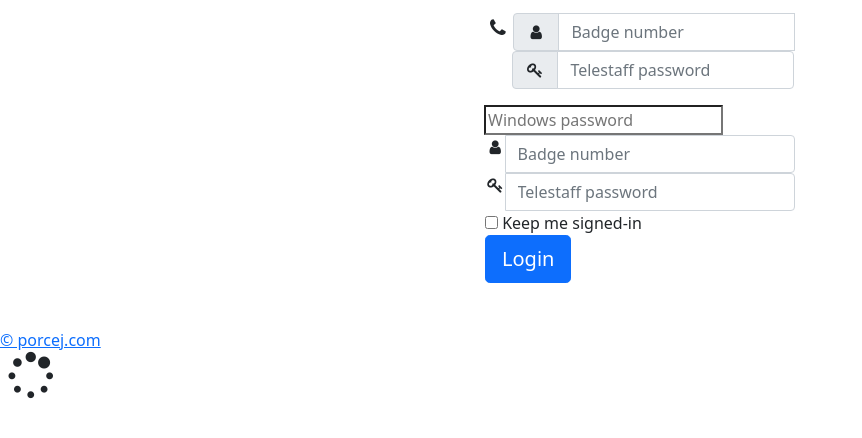
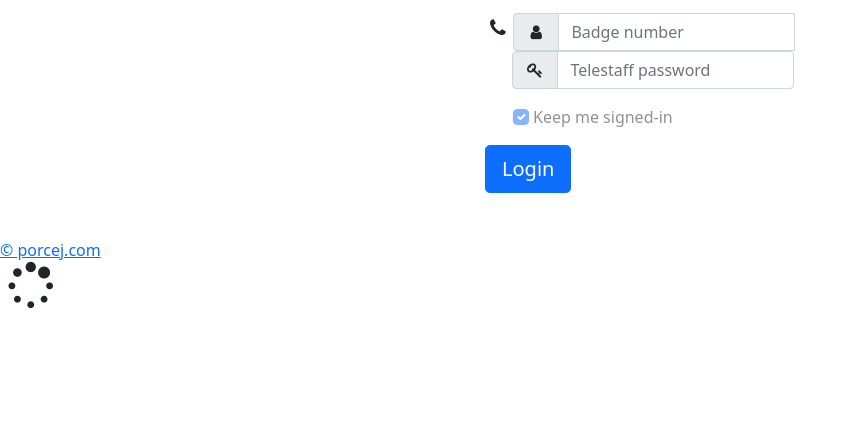
Before and after one commit to porcej/webstaff.xyz, a plain HTML site: page index.html in a window 1280 px wide. Shown: the part 298-736 px from the top of the page, without its empty margins (0-862 px from the left). Drawn offline with nearby package versions, Linux system fonts and the light colour scheme.

```diff
--- a/index.html
+++ b/index.html
@@ -104,31 +104,16 @@
     </div>
   </fieldset>
 
+ <!-- Save -->
+  <fieldset class="row mb-3">
+    <legend class="col-form-label col-sm-1 pt-0 align-middle col-form-label-lg"> </legend>
+    <div class="col-sm-11">
+      <input class="form-check-input" type="checkbox" value="remember-me" id="rememberMe" tabindex="5" name="rememberMe" checked Disabled>
+      <label class="form-check-label" for="rememberMe">  Keep me signed-in </label>
+    </div>
+  </fieldset>
 
-
-
-
-
-<div class="input-group">
-<span class="input-group-addon"></span>
-<label class="sr-only" for="dpass">Windows password</label>
-<input type="password" data-lpignore="true"  id="dpass" name="dpass" tabindex="2" placeholder="Windows password" required>
-</div>
-<div class="input-group">
-<span class="input-group-addon"> <i class="fa fa-user fa-fw ltblue" aria-hidden="true"></i></span>
-<label class="sr-only" for="username">Badge number</label>
-<input type="text" data-lpignore="true" class="form-control" id="username" name="username" tabindex="3" placeholder="Badge number" required>
-</div>
-<div class="input-group">
-<span class="input-group-addon"> <i class="fa fa-key fa-fw ltblue" aria-hidden="true"></i></span>
-<label class="sr-only" for="password">Telestaff password</label>
-<input type="password" data-lpignore="true" class="form-control" id="password" name="password" tabindex="4" placeholder="Telestaff password" required>
-</div>
-
-<div class="checkbox">
-<label><input type="checkbox" value="remember-me" id="rememberMe" tabindex="5" name="rememberMe"> Keep me signed-in </label>
-</div>
-<button class="btn btn-lg btn-primary btn-block" tabindex="6" type="submit">Login</button>
+  <button class="btn btn-lg btn-primary btn-block" tabindex="6" type="submit">Login</button>
 </form>
 
 
```
